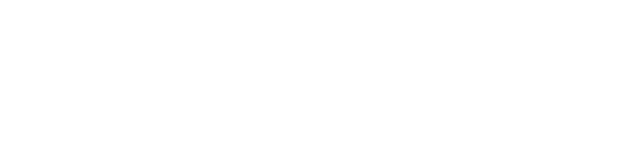
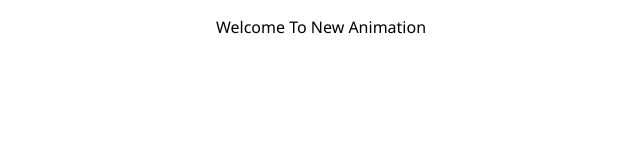
Before and after one commit to MMBKMC/new-animation-net.com, a plain HTML site: page index.html in a window 1280 px wide. Shown: the whole page, without its empty margins (319-959 px from the left). Drawn offline with Linux system fonts and the light colour scheme.

Commit message:
Update index.html

```diff
--- a/index.html
+++ b/index.html
@@ -1 +1,15 @@
-<!
+<!DOCTYPE HTML>
+<html lang="en">
+<head>
+  <body>
+    <title>New animation</title>
+  </body>
+</head>
+</html>
+<center>
+  <div class="container">
+    <p>
+      <font face="Segoe UI">Welcome To New Animation</font>
+    </p>
+  </div>
+</center>
```
